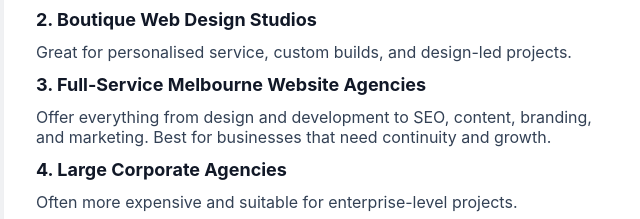
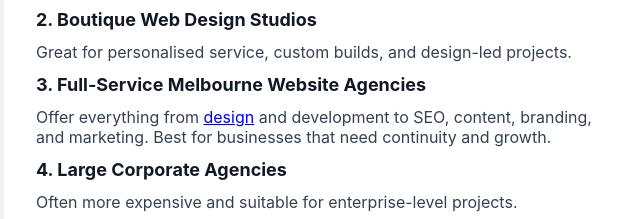
Before and after one commit to melbournewebsitedesign/austrailia, a plain HTML site: page index.html in a window 1280 px wide. Shown: the part 858-1077 px from the top of the page, 146-786 px from the left. Drawn offline with Linux system fonts and the light colour scheme.

Commit message:
Update index.html

```diff
--- a/index.html
+++ b/index.html
@@ -82,7 +82,7 @@
           <h3>2. Boutique Web Design Studios</h3>
           <p>Great for personalised service, custom builds, and design-led projects.</p>
           <h3>3. Full-Service Melbourne Website Agencies</h3>
-          <p>Offer everything from design and development to SEO, content, branding, and marketing. Best for businesses that need continuity and growth.</p>
+          <p>Offer everything from <a href="https://webdesign-melbourne.com.au/" target="_blank">design</a> and development to SEO, content, branding, and marketing. Best for businesses that need continuity and growth.</p>
           <h3>4. Large Corporate Agencies</h3>
           <p>Often more expensive and suitable for enterprise-level projects.</p>
 
```
